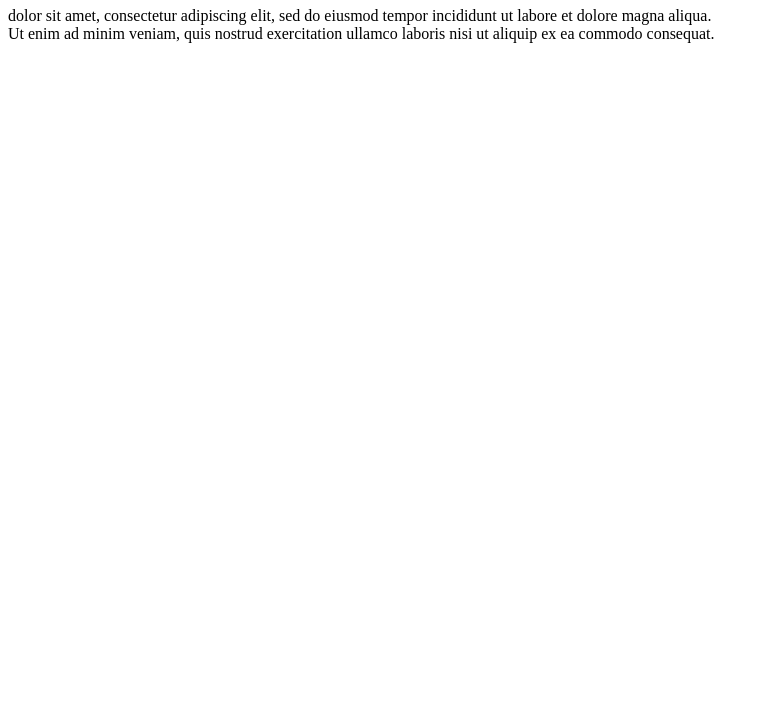
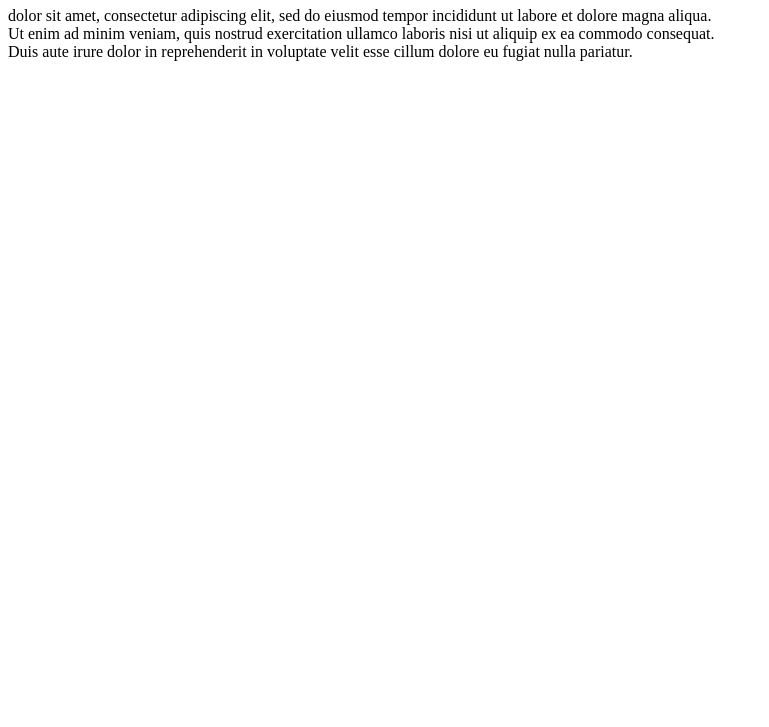
Before and after one commit to YanicNeon/SimpleTest, a plain HTML site: page index.html in a window 1280 px wide. Shown: the part 73-800 px from the top of the page, without its empty margins (0-769 px from the left). Drawn offline with Linux system fonts and the light colour scheme.

Commit message:
first preview after reinstalling the vercel integration

```diff
--- a/index.html
+++ b/index.html
@@ -6,7 +6,7 @@
 <body>
 
 <h1>Lorem Ipsum</h1>
-<p>dolor sit amet, consectetur adipiscing elit, sed do eiusmod tempor incididunt ut labore et dolore magna aliqua. </br>Ut enim ad minim veniam, quis nostrud exercitation ullamco laboris nisi ut aliquip ex ea commodo consequat.</p>
+<p>dolor sit amet, consectetur adipiscing elit, sed do eiusmod tempor incididunt ut labore et dolore magna aliqua. </br>Ut enim ad minim veniam, quis nostrud exercitation ullamco laboris nisi ut aliquip ex ea commodo consequat.</br>Duis aute irure dolor in reprehenderit in voluptate velit esse cillum dolore eu fugiat nulla pariatur.</p>
 
 </body>
 </html>
```
